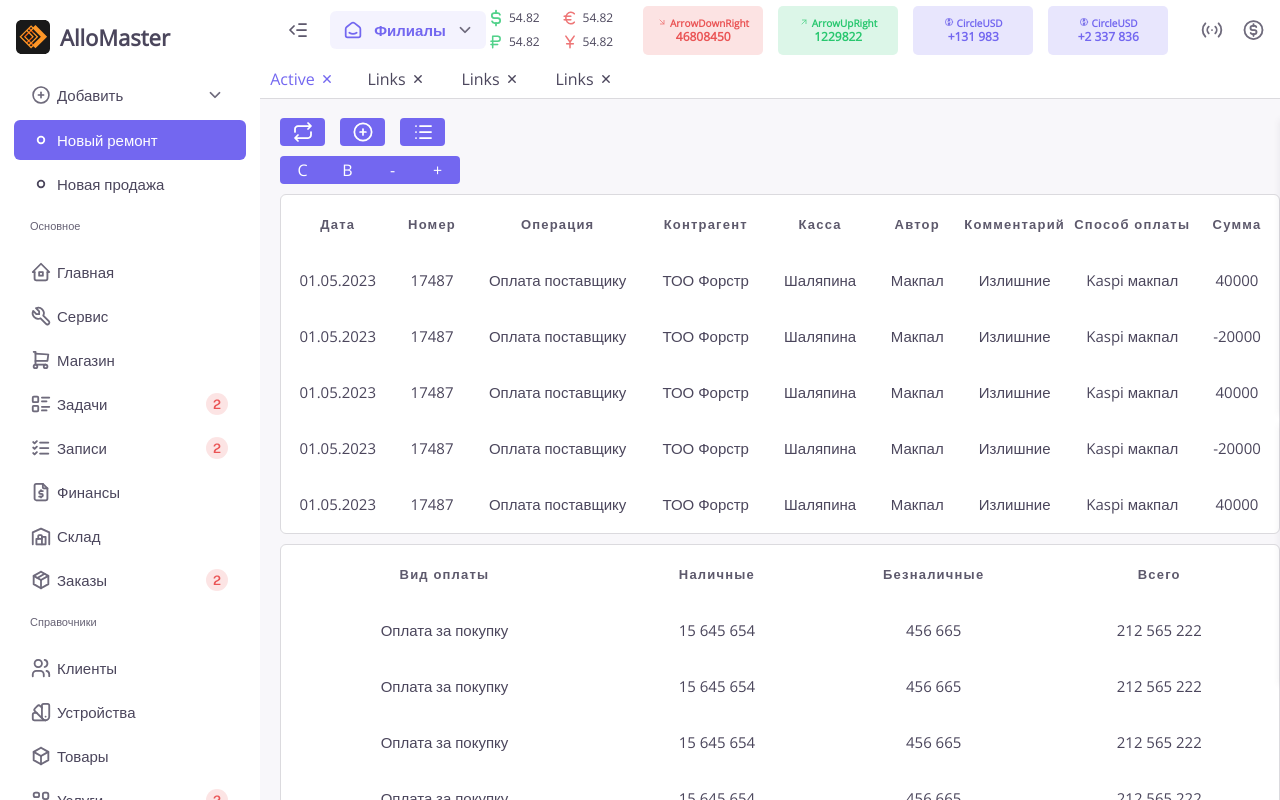
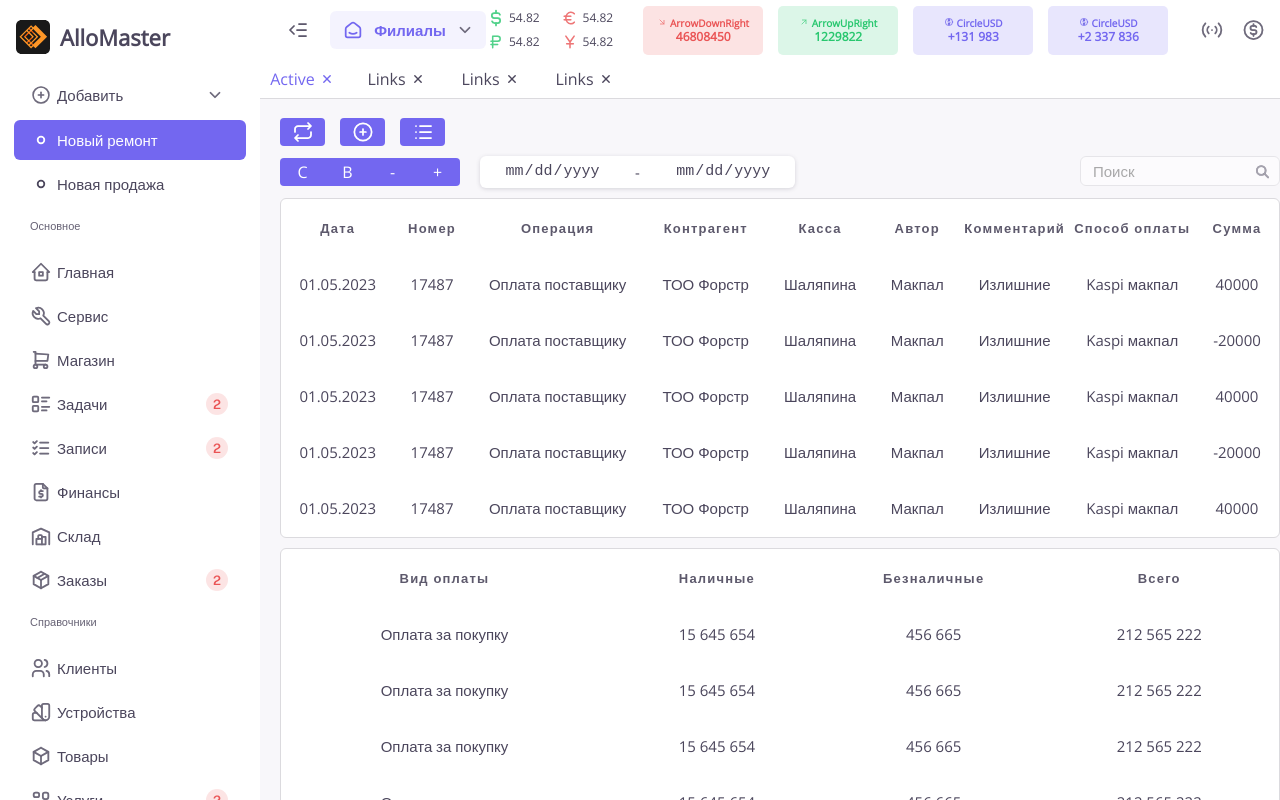
Before and after one commit to Aidar05/srm-project, a Vue app: page / in a window 1280 px wide. Shown: the top 800 px of the page. Built offline with nearby package versions, Linux system fonts and the light colour scheme.

Commit message:
Сверстал все нужные элементы, ток css в некоторых местах надо подправить

```diff
--- a/src/assets/css/content.css
+++ b/src/assets/css/content.css
@@ -8,7 +8,8 @@
 .left-content-container{
   display: flex;
   flex-direction: column;
-  gap: 10px
+  gap: 10px;
+  margin-right: 20px;
 }
 
 /* Кнопки над таблицами */
@@ -16,7 +17,6 @@
   display: flex;
   gap: 15px;
 }
-
 
 .content-btns-container > :nth-child(2) *{
   stroke: white;
@@ -36,6 +36,72 @@
 .content-btns svg{
   width: 24px;
   height: 24px;
+}
+
+.content-header-container{
+  display: flex;
+  justify-content: space-between;
+}
+
+.content-header-left{
+  display: flex;
+  align-items: center;
+  gap: 20px;
+}
+
+.date-picker{
+  display: flex;
+  align-items: center;
+  gap: 25px;
+  height: 30px;
+  padding: 1px 14px 1px 14px;
+  background-color: white;
+  border-radius: 6px;
+  box-shadow: 0px 1px 4px 0px rgba(75, 70, 92, 0.2);
+}
+
+.date-picker *{
+  font-size: 15px;
+  font-weight: 400;
+  line-height: 22px;
+  text-align: center;
+  border: none;
+  color: inherit
+}
+
+input[type="date"]::-webkit-inner-spin-button,
+input[type="date"]::-webkit-calendar-picker-indicator {
+    display: none;
+    -webkit-appearance: none;
+}
+
+.search::placeholder{
+  padding-left: 10px;
+}
+
+.search-container{
+  position: relative;
+}
+
+.search{
+  width: 200px;
+  height: 30px;
+  font-size: 15px;
+  font-weight: 400;
+  line-height: 24px;
+  opacity: .6;
+  border: solid 1px rgba(219, 218, 222, 1);
+  border-width: 1px;
+  border-radius: 6px;
+}
+
+.search-img{
+  width: 15px;
+  aspect-ratio: 1 / 1;
+  position: absolute;
+  right: 10px;
+  top: 50%;
+  transform: translateY(-50%);
 }
 
 /* Горизонтальная группа кнопок */
--- /dev/null
+++ b/src/assets/icons/vue/ZoomOut.vue
@@ -0,0 +1,9 @@
+<template>
+  <svg width="15" height="16" viewBox="0 0 15 16" fill="none" xmlns="http://www.w3.org/2000/svg">
+    <circle cx="6.25" cy="6.54199" r="4.375" stroke="#4B465C" stroke-width="1.75" stroke-linecap="round" stroke-linejoin="round"/>
+    <circle cx="6.25" cy="6.54199" r="4.375" stroke="white" stroke-opacity="0.5" stroke-width="1.75" stroke-linecap="round" stroke-linejoin="round"/>
+    <path d="M13.125 13.417L9.375 9.66699" stroke="#4B465C" stroke-width="1.75" stroke-linecap="round" stroke-linejoin="round"/>
+    <path d="M13.125 13.417L9.375 9.66699" stroke="white" stroke-opacity="0.5" stroke-width="1.75" stroke-linecap="round" stroke-linejoin="round"/>
+  </svg>
+
+</template>
--- a/src/components/Content.vue
+++ b/src/components/Content.vue
@@ -3,10 +3,18 @@
     <div class="left-content-container">
       <ContentBtns :contentIcons="contentIcons"/>
 
-      <div class="contentHeader">
-        <ContentBtns :contentIcons="buttonGroup"/>
+      <div class="content-header-container">
+        <div class="content-header-left">
+          <ContentBtns :contentIcons="buttonGroup"/>
 
+          <DatePicker />
+        </div>
 
+        <div class="search-container">
+          <input class="search" type="search" placeholder="Поиск"></input>
+
+          <Icon :name="'ZoomOut'" class="search-img"/>
+        </div>
       </div>
 
       <ContentTable :tableData="tableOne" />
@@ -29,11 +37,12 @@ import Icon from './MenuComponents/Icon.vue';
 import ContentBtns from "./ContentComponents/ContentBtns.vue"
 import ContentTable from './ContentComponents/ContentTable.vue';
 import SalesMap from "./ContentComponents/SalesMap.vue"
+import DatePicker from './ContentComponents/DatePicker.vue';
 
 export default{
   name: "Content",
   components: {
-    Icon, ContentBtns, ContentTable, SalesMap
+    Icon, ContentBtns, ContentTable, SalesMap, DatePicker
   },
   data() {
     return {
--- a/src/components/ContentComponents/DatePicker.vue
+++ b/src/components/ContentComponents/DatePicker.vue
@@ -1,9 +1,13 @@
 <template>
-
+  <div class="date-picker">
+    <input type="date"></input>
+    <span>-</span>
+    <input type="date"></input>
+  </div>
 </template>
 
 <script>
 export default{
-  name: "DatePicke"
+  name: "DatePicker"
 }
 </script>
```
Also changed, not shown: src/assets/icons/svg/zoom-out.svg (added).
